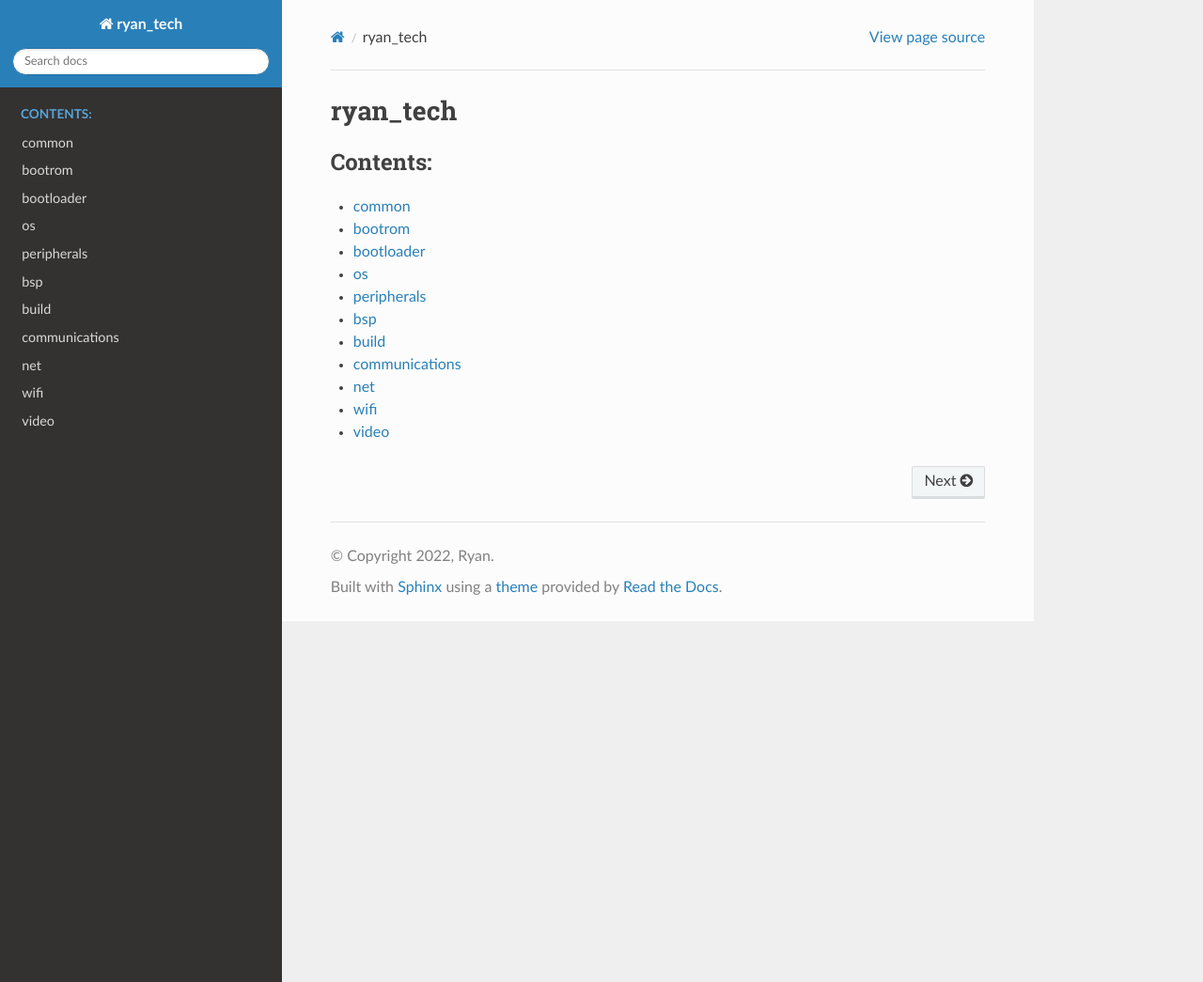
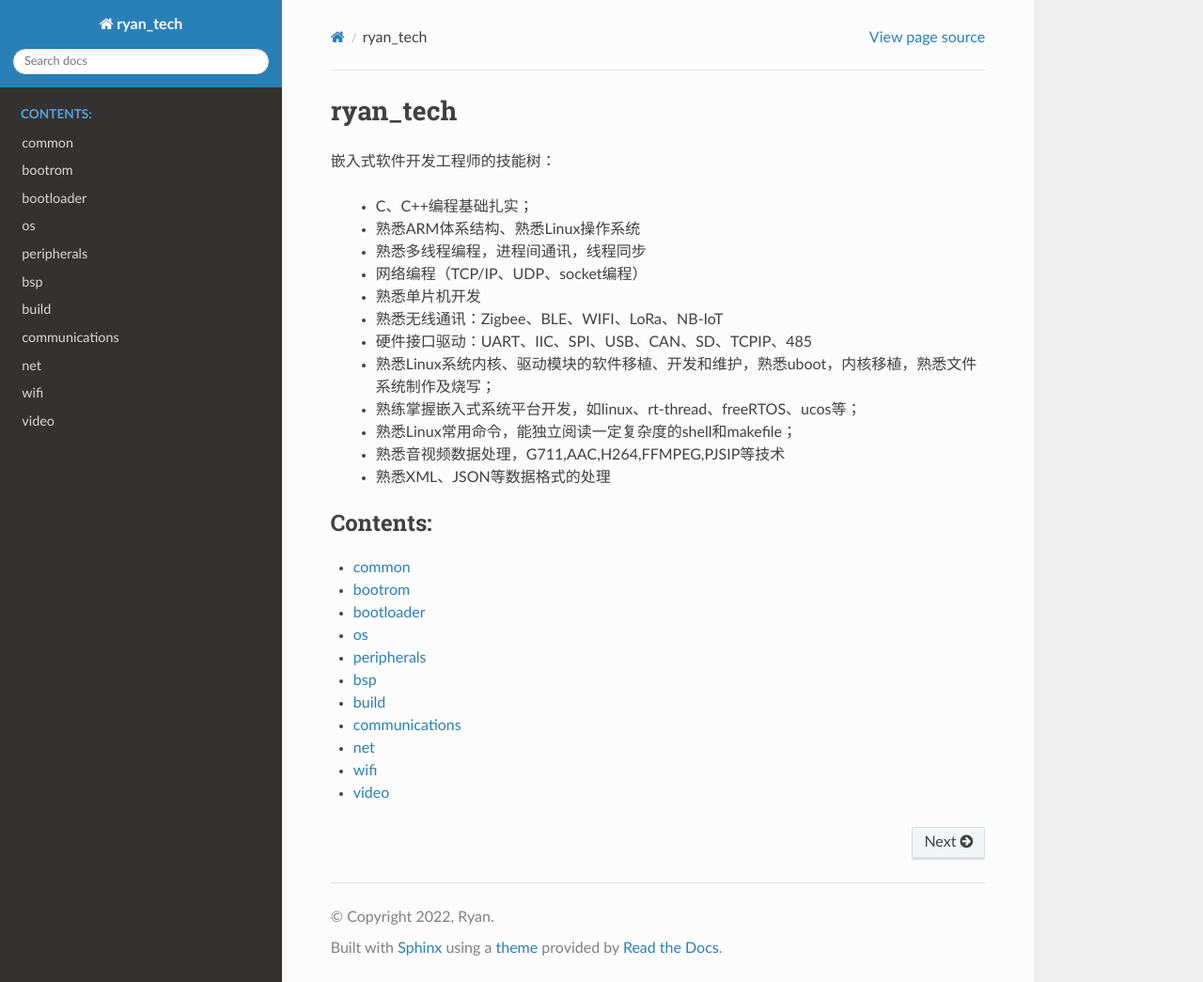
Before and after one commit to BlackTudou/tech_doc, a Sphinx documentation site: the page built from source/index.rst, in a window 1280 px wide and 1045 px high. Shown: the whole window at 94% size. Built offline with Sphinx 7.4.7 and the Read the Docs theme 2.0.0, drawn with Linux system fonts in a browser that asks for light colours.

Commit message:
添加嵌入式软件工程师技能树

```diff
--- a/source/index.rst
+++ b/source/index.rst
@@ -1,5 +1,21 @@
 ryan_tech
 =====================================
+
+嵌入式软件开发工程师的技能树：
+
+ - C、C++编程基础扎实；
+ - 熟悉ARM体系结构、熟悉Linux操作系统
+ - 熟悉多线程编程，进程间通讯，线程同步
+ - 网络编程（TCP/IP、UDP、socket编程）
+ - 熟悉单片机开发
+ - 熟悉无线通讯：Zigbee、BLE、WIFI、LoRa、NB-IoT
+ - 硬件接口驱动：UART、IIC、SPI、USB、CAN、SD、TCP\IP、485
+ - 熟悉Linux系统内核、驱动模块的软件移植、开发和维护，熟悉uboot，内核移植，熟悉文件系统制作及烧写；
+ - 熟练掌握嵌入式系统平台开发，如linux、rt-thread、freeRTOS、ucos等；
+ - 熟悉Linux常用命令，能独立阅读一定复杂度的shell和makefile；
+ - 熟悉音视频数据处理，G711,AAC,H264,FFMPEG,PJSIP等技术
+ - 熟悉XML、JSON等数据格式的处理
+
 
 .. toctree::
    :maxdepth: 1
```
